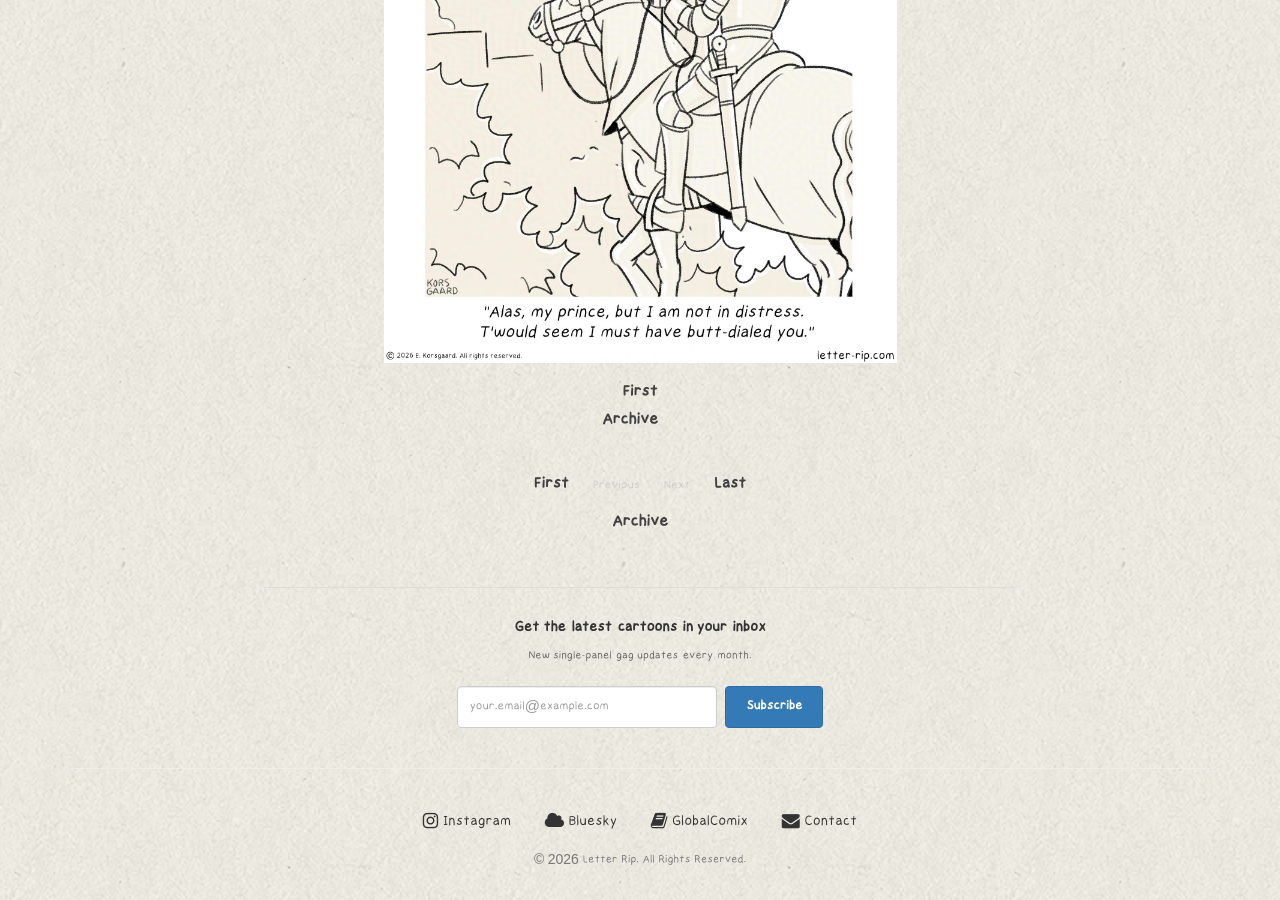
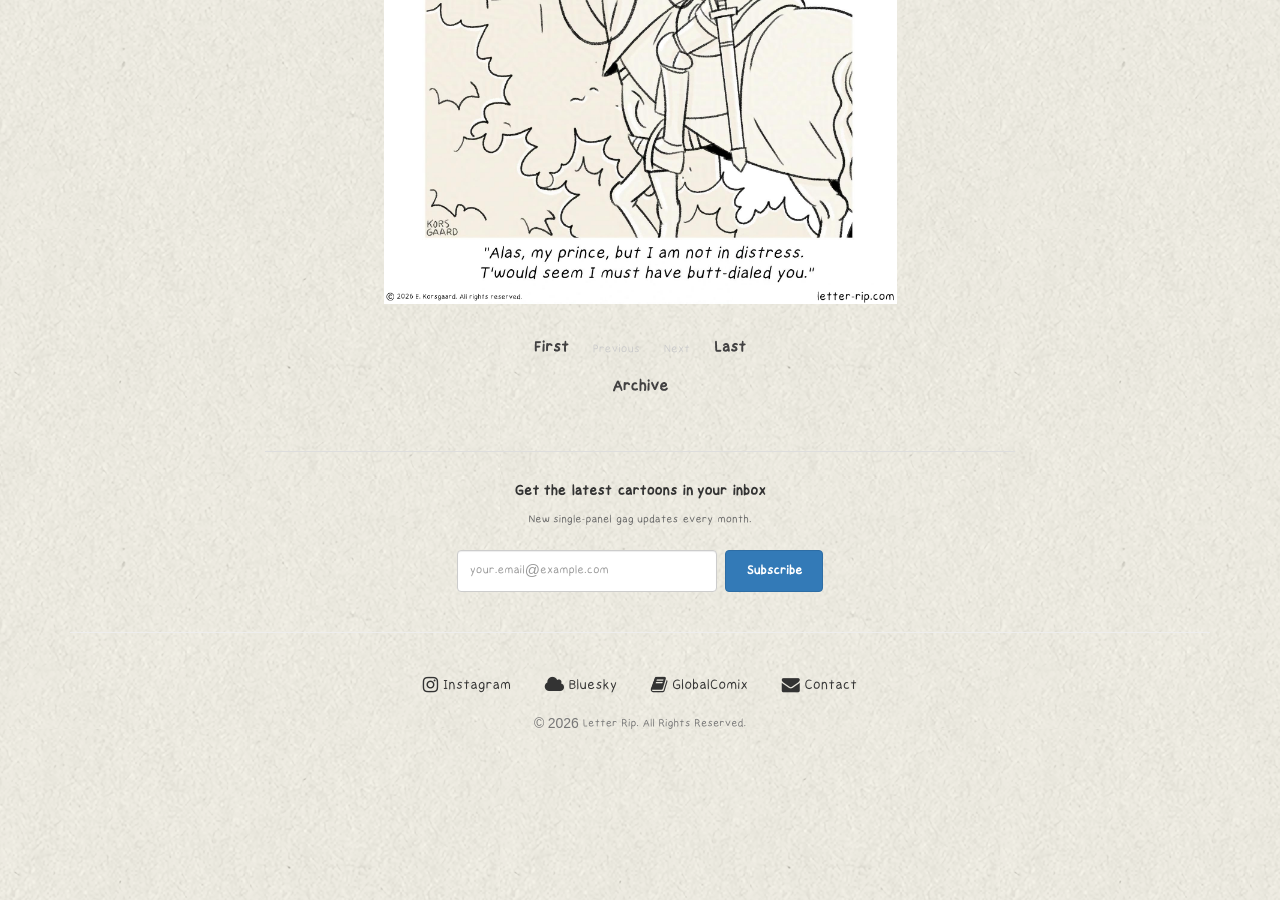
Before and after one commit to Kors420/letter-rip, a Jekyll site: the page built from index.html, in a window 1280 px wide and 900 px high, scrolled down 771 px. Built offline with Jekyll 4.4.1, drawn with Linux system fonts in a browser that asks for light colours; nearby versions of some CDN libraries; some web fonts are replaced.

Commit message:
Clean up index.html to prevent duplicate navigation rendering

```diff
--- a/index.html
+++ b/index.html
@@ -5,53 +5,9 @@ sidebar: true
 ---
 
 <div class="row">
-  <div>
-  {% if page.sidebar == "true" %}
-    <article class="columns small-12 large-9 comic-page">
-  {% else %}
-    <article class="columns small-12 large-offset-1 large-10 comic-page">
-  {% endif %}
-      <nav class="comic-nav">
-	<nav class="previous-comic">
-	  {% for post in site.posts limit:1 offset:1 %}
-	    <a href="{{ site.baseurl }}{{ post.url }}" class="icon-arrow-left hide-for-small">Previous</a>
-	    <a href="{{ site.baseurl }}{{ post.url }}" class="icon-arrow-left hide-for-large"></a>
-	  {% endfor %}
-	</nav>
-	<nav class="first-comic">
-	  <a href="{{ site.baseurl }}{{ site.posts.last.url }}">First</a>
-	</nav>
-	<nav class="comic-next">
-	{% for post in site.posts limit:1 offset:1 %}
-	  <a href="{{ site.baseurl }}/{{ post.categories }}/" class="hide-for-small">Archive<span class="icon-arrow-down"></span></a>
-	  <a href="{{ site.baseurl }}/{{ post.categories }}/" class="hide-for-large"><span class="icon-arrow-down"></span></a>
-	{% endfor %}
-	</nav>
-      </nav>
-
-	{% for post in site.posts limit:1 %}
-
-	  {{ post.content }}
-
-	{% endfor %}
-      <nav class="comic-nav">
-	<nav class="previous-comic">
-	  {% for post in site.posts limit:1 offset:1 %}
-	    <a href="{{ site.baseurl }}{{ post.url }}" class="icon-arrow-left hide-for-small">Previous</a>
-	    <a href="{{ site.baseurl }}{{ post.url }}" class="icon-arrow-left hide-for-large"></a>
-	  {% endfor %}
-	</nav>
-	<nav class="first-comic">
-	  <a href="{{ site.baseurl }}{{ site.posts.last.url }}">First</a>
-	</nav>
-	<nav class="comic-next">
-	  <a href="{{ site.baseurl }}/{{ post.categories }}/" class="hide-for-small">Archive<span class="icon-arrow-down"></span></a>
-	  <a href="{{ site.baseurl }}/{{ post.categories }}/" class="hide-for-large"><span class="icon-arrow-down"></span></a>
-	</nav>
-      </nav>
-  </article>
+  <div class="col-md-12">
+    {% for post in site.posts limit:1 %}
+      {{ post.content }}
+    {% endfor %}
   </div>
-  {% if page.sidebar == "true" %}
-    {% include asides/recent_posts.html %}
-  {% endif %}
 </div>
```
